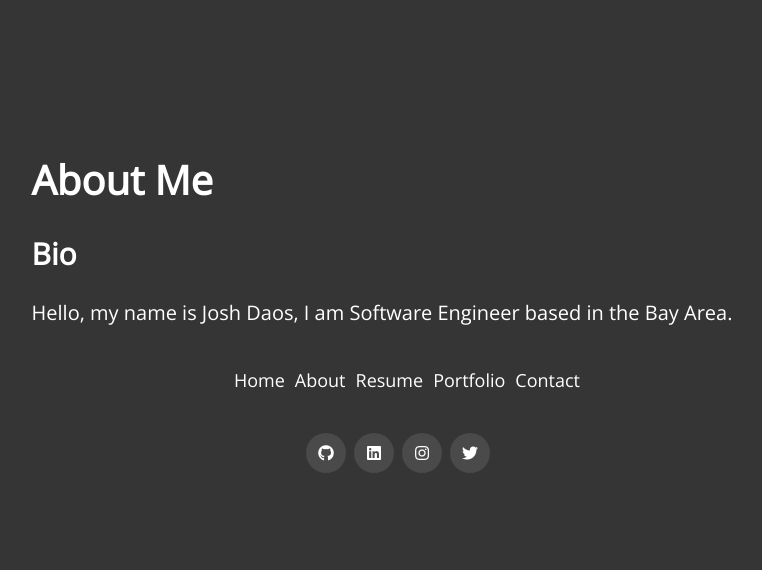
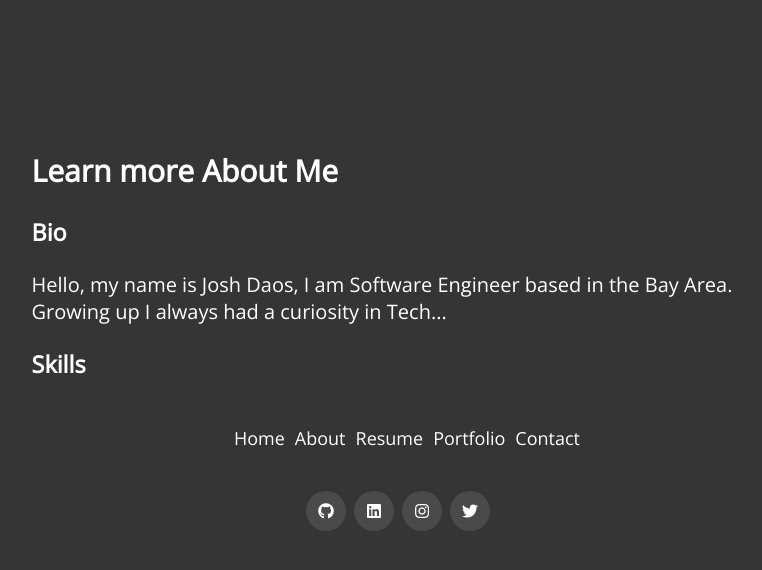
Before and after one commit to joshdaos/jd-portfolio, a React (Create React App) app in the folder portfolio-app/: page /about in a window 1280 px wide. Shown: the top 570 px of the page, without its empty margins (258-1020 px from the left). Built offline with nearby package versions, Linux system fonts and the light colour scheme.

Commit message:
working on About page

```diff
--- a/portfolio-app/src/components/About/Bio.js
+++ b/portfolio-app/src/components/About/Bio.js
@@ -3,9 +3,10 @@ import React from 'react'
 function Bio() {
     return (
         <div className="bio__container">
-            <h2>Bio</h2>
+            <h3>Bio</h3>
             <p className="bio__content">
                 Hello, my name is Josh Daos, I am Software Engineer based in the Bay Area.
+                <br></br> Growing up I always had a curiosity in Tech...
             </p>
         </div>
     )
--- /dev/null
+++ b/portfolio-app/src/components/About/Skills.js
@@ -0,0 +1,11 @@
+import React from 'react'
+
+function Skills() {
+    return (
+        <div className="skills__container">
+            <h3>Skills</h3>
+        </div>
+    )
+}
+
+export default Skills
--- a/portfolio-app/src/pages/About.js
+++ b/portfolio-app/src/pages/About.js
@@ -1,11 +1,14 @@
 import React from 'react'
 import Bio from '../components/About/Bio'
+import Skills from '../components/About/Skills'
 
 function About() {
     return (
-        <div>
-           <h1>About Me</h1>
-           <Bio />
+        <div className="about__container">
+            <h2>Learn more About Me</h2>
+            <Bio />
+            <Skills />
+
         </div>
     )
 }
```
